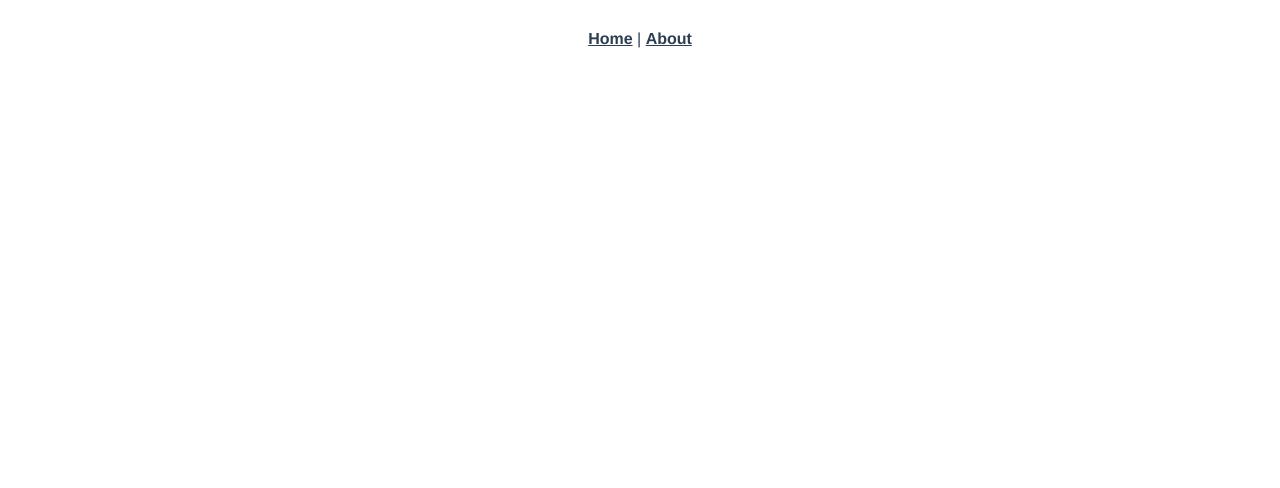
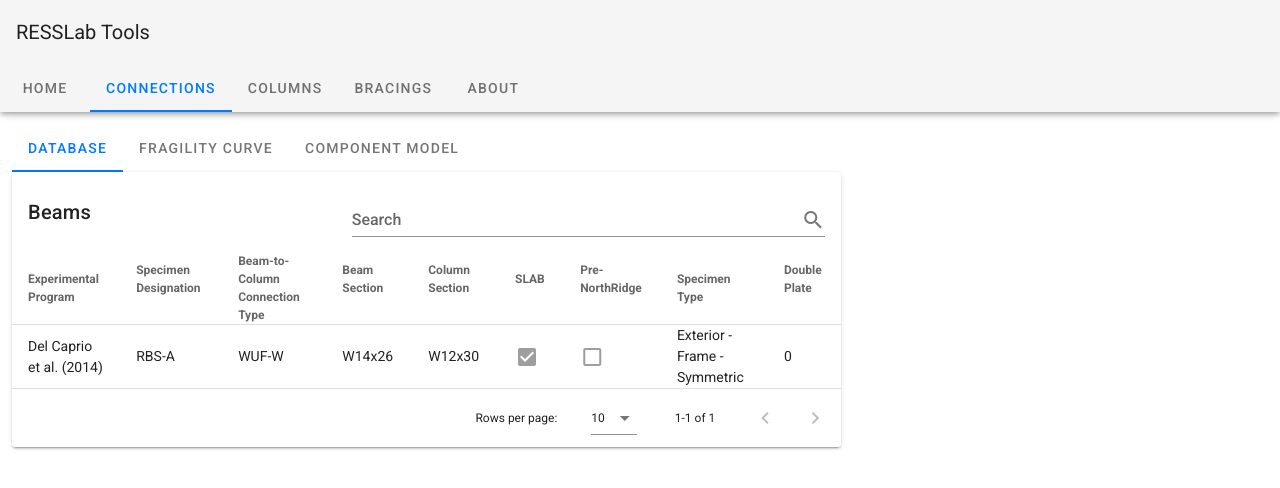
Before and after one commit to RESSLab-Team/resslab-hub, a Vue app in the folder frontend/: page /connections/database in a window 1280 px wide. Shown: the top 488 px of the page. Built offline with nearby package versions, Linux system fonts and the light colour scheme.

Commit message:
frontend: connections database table

```diff
--- a/frontend/src/App.vue
+++ b/frontend/src/App.vue
@@ -1,32 +1,21 @@
 <template>
-  <div id="app">
-    <div id="nav">
-      <router-link to="/">Home</router-link> |
-      <router-link to="/about">About</router-link>
-    </div>
-    <router-view />
-  </div>
+  <v-app>
+    <v-app-bar app>
+      <v-app-bar-title>
+        <div>RESSLab Tools</div>
+      </v-app-bar-title>
+      <template v-slot:extension>
+        <v-tabs>
+          <v-tab to="/">Home</v-tab>
+          <v-tab to="/connections">Connections</v-tab>
+          <v-tab to="/columns">Columns</v-tab>
+          <v-tab to="/bracings">Bracings</v-tab>
+          <v-tab to="/about">About</v-tab>
+        </v-tabs>
+      </template>
+    </v-app-bar>
+    <v-main>
+      <router-view />
+    </v-main>
+  </v-app>
 </template>
-
-<style lang="scss">
-#app {
-  font-family: Avenir, Helvetica, Arial, sans-serif;
-  -webkit-font-smoothing: antialiased;
-  -moz-osx-font-smoothing: grayscale;
-  text-align: center;
-  color: #2c3e50;
-}
-
-#nav {
-  padding: 30px;
-
-  a {
-    font-weight: bold;
-    color: #2c3e50;
-
-    &.router-link-exact-active {
-      color: #42b983;
-    }
-  }
-}
-</style>
--- a/frontend/src/components/HelloWorld.vue
+++ /dev/null
@@ -1,154 +0,0 @@
-<template>
-  <div class="hello">
-    <h1>{{ msg }}</h1>
-    <p>
-      For a guide and recipes on how to configure / customize this project,<br />
-      check out the
-      <a href="https://cli.vuejs.org" target="_blank" rel="noopener"
-        >vue-cli documentation</a
-      >.
-    </p>
-    <h3>Installed CLI Plugins</h3>
-    <ul>
-      <li>
-        <a
-          href="https://github.com/vuejs/vue-cli/tree/dev/packages/%40vue/cli-plugin-babel"
-          target="_blank"
-          rel="noopener"
-          >babel</a
-        >
-      </li>
-      <li>
-        <a
-          href="https://github.com/vuejs/vue-cli/tree/dev/packages/%40vue/cli-plugin-pwa"
-          target="_blank"
-          rel="noopener"
-          >pwa</a
-        >
-      </li>
-      <li>
-        <a
-          href="https://github.com/vuejs/vue-cli/tree/dev/packages/%40vue/cli-plugin-router"
-          target="_blank"
-          rel="noopener"
-          >router</a
-        >
-      </li>
-      <li>
-        <a
-          href="https://github.com/vuejs/vue-cli/tree/dev/packages/%40vue/cli-plugin-vuex"
-          target="_blank"
-          rel="noopener"
-          >vuex</a
-        >
-      </li>
-      <li>
-        <a
-          href="https://github.com/vuejs/vue-cli/tree/dev/packages/%40vue/cli-plugin-eslint"
-          target="_blank"
-          rel="noopener"
-          >eslint</a
-        >
-      </li>
-      <li>
-        <a
-          href="https://github.com/vuejs/vue-cli/tree/dev/packages/%40vue/cli-plugin-unit-mocha"
-          target="_blank"
-          rel="noopener"
-          >unit-mocha</a
-        >
-      </li>
-      <li>
-        <a
-          href="https://github.com/vuejs/vue-cli/tree/dev/packages/%40vue/cli-plugin-typescript"
-          target="_blank"
-          rel="noopener"
-          >typescript</a
-        >
-      </li>
-    </ul>
-    <h3>Essential Links</h3>
-    <ul>
-      <li>
-        <a href="https://vuejs.org" target="_blank" rel="noopener">Core Docs</a>
-      </li>
-      <li>
-        <a href="https://forum.vuejs.org" target="_blank" rel="noopener"
-          >Forum</a
-        >
-      </li>
-      <li>
-        <a href="https://chat.vuejs.org" target="_blank" rel="noopener"
-          >Community Chat</a
-        >
-      </li>
-      <li>
-        <a href="https://twitter.com/vuejs" target="_blank" rel="noopener"
-          >Twitter</a
-        >
-      </li>
-      <li>
-        <a href="https://news.vuejs.org" target="_blank" rel="noopener">News</a>
-      </li>
-    </ul>
-    <h3>Ecosystem</h3>
-    <ul>
-      <li>
-        <a href="https://router.vuejs.org" target="_blank" rel="noopener"
-          >vue-router</a
-        >
-      </li>
-      <li>
-        <a href="https://vuex.vuejs.org" target="_blank" rel="noopener">vuex</a>
-      </li>
-      <li>
-        <a
-          href="https://github.com/vuejs/vue-devtools#vue-devtools"
-          target="_blank"
-          rel="noopener"
-          >vue-devtools</a
-        >
-      </li>
-      <li>
-        <a href="https://vue-loader.vuejs.org" target="_blank" rel="noopener"
-          >vue-loader</a
-        >
-      </li>
-      <li>
-        <a
-          href="https://github.com/vuejs/awesome-vue"
-          target="_blank"
-          rel="noopener"
-          >awesome-vue</a
-        >
-      </li>
-    </ul>
-  </div>
-</template>
-
-<script lang="ts">
-import { Component, Prop, Vue } from "vue-property-decorator";
-
-@Component
-export default class HelloWorld extends Vue {
-  @Prop() private msg!: string;
-}
-</script>
-
-<!-- Add "scoped" attribute to limit CSS to this component only -->
-<style scoped lang="scss">
-h3 {
-  margin: 40px 0 0;
-}
-ul {
-  list-style-type: none;
-  padding: 0;
-}
-li {
-  display: inline-block;
-  margin: 0 10px;
-}
-a {
-  color: #42b983;
-}
-</style>
--- /dev/null
+++ b/frontend/src/components/SpecimenBrowser.vue
@@ -0,0 +1,117 @@
+<template>
+  <v-card>
+    <v-card-title>
+      Beams
+      <v-spacer></v-spacer>
+      <v-text-field
+        v-model="search"
+        hide-details
+        single-line
+        append-icon="mdi-magnify"
+        label="Search"
+      ></v-text-field>
+    </v-card-title>
+    <v-data-table :headers="headers" :items="specimens" :search="search">
+      <template v-slot:item.slab="{ item }">
+        <v-simple-checkbox v-model="item.slab" disabled></v-simple-checkbox>
+      </template>
+      <template v-slot:item.preNorthridge="{ item }">
+        <v-simple-checkbox
+          v-model="item.preNorthridge"
+          disabled
+        ></v-simple-checkbox>
+      </template>
+    </v-data-table>
+  </v-card>
+</template>
+
+<script lang="ts">
+import { Component, Vue } from "vue-property-decorator";
+import { DataTableHeader } from "vuetify";
+
+@Component
+export default class SpecimenBrowser extends Vue {
+  headers: DataTableHeader[] = [
+    {
+      text: "Experimental Program",
+      value: "experimentalProgram",
+    },
+    {
+      text: "Specimen Designation",
+      value: "specimenDesignation",
+    },
+    {
+      text: "Beam-to-Column Connection Type",
+      value: "beamToColumn.type",
+    },
+    {
+      text: "Beam Section",
+      value: "beam.section",
+    },
+    {
+      text: "Column Section",
+      value: "column.section",
+    },
+    {
+      text: "SLAB",
+      value: "slab",
+    },
+    {
+      text: "Pre-NorthRidge",
+      value: "preNorthridge",
+    },
+    {
+      text: "Specimen Type",
+      value: "specimenType",
+    },
+    {
+      text: "Double Plate",
+      value: "doublePlate",
+    },
+  ];
+  specimens: Specimen[] = [
+    {
+      experimentalProgram: "Del Caprio et al. (2014)",
+      specimenDesignation: "RBS-A",
+      beamToColumn: {
+        type: "WUF-W",
+      },
+      beam: {
+        section: "W14x26",
+      },
+      column: {
+        section: "W12x30",
+      },
+      slab: true,
+      preNorthridge: false,
+      specimenType: "Exterior - Frame - Symmetric",
+      doublePlate: 0,
+    },
+  ];
+  search = "";
+}
+
+interface Specimen {
+  experimentalProgram: string;
+  specimenDesignation: string;
+  beamToColumn: BeamToColumn;
+  beam: Beam;
+  column: Column;
+  slab: boolean;
+  preNorthridge: boolean;
+  specimenType: string;
+  doublePlate: number;
+}
+
+interface BeamToColumn {
+  type: string;
+}
+
+interface Beam {
+  section: string;
+}
+
+interface Column {
+  section: string;
+}
+</script>
--- a/frontend/src/router/index.ts
+++ b/frontend/src/router/index.ts
@@ -1,6 +1,6 @@
+import VueRouter, { RouteConfig } from "vue-router";
+
 import Vue from "vue";
-import VueRouter, { RouteConfig } from "vue-router";
-import Home from "../views/Home.vue";
 
 Vue.use(VueRouter);
 
@@ -8,16 +8,44 @@ const routes: Array<RouteConfig> = [
   {
     path: "/",
     name: "Home",
-    component: Home,
+    component: () => import("../views/Home.vue"),
+  },
+  {
+    path: "/connections",
+    component: () => import("../views/Connections.vue"),
+    children: [
+      {
+        path: "",
+        redirect: "database",
+      },
+      {
+        path: "database",
+        component: () => import("../views/connections/Database.vue"),
+      },
+      {
+        path: "fragility-curve",
+        component: () => import("../views/connections/FragilityCurve.vue"),
+      },
+      {
+        path: "component-model",
+        component: () => import("../views/connections/ComponentModel.vue"),
+      },
+    ],
+  },
+  {
+    path: "/columns",
+    name: "Columns",
+    component: () => import("../views/Columns.vue"),
+  },
+  {
+    path: "/bracings",
+    name: "Bracings",
+    component: () => import("../views/Bracings.vue"),
   },
   {
     path: "/about",
     name: "About",
-    // route level code-splitting
-    // this generates a separate chunk (about.[hash].js) for this route
-    // which is lazy-loaded when the route is visited.
-    component: () =>
-      import(/* webpackChunkName: "about" */ "../views/About.vue"),
+    component: () => import("../views/About.vue"),
   },
 ];
 
--- a/frontend/src/views/About.vue
+++ b/frontend/src/views/About.vue
@@ -1,5 +1,5 @@
 <template>
-  <div class="about">
-    <h1>This is an about page</h1>
-  </div>
+  <v-container>
+    <h1>About</h1>
+  </v-container>
 </template>
--- /dev/null
+++ b/frontend/src/views/Bracings.vue
@@ -0,0 +1,5 @@
+<template>
+  <v-container>
+    <h1>Bracings</h1>
+  </v-container>
+</template>
--- /dev/null
+++ b/frontend/src/views/Columns.vue
@@ -0,0 +1,5 @@
+<template>
+  <v-container>
+    <h1>Columns</h1>
+  </v-container>
+</template>
--- /dev/null
+++ b/frontend/src/views/Connections.vue
@@ -0,0 +1,10 @@
+<template>
+  <v-container fluid>
+    <v-tabs>
+      <v-tab to="/connections/database">Database</v-tab>
+      <v-tab to="/connections/fragility-curve">Fragility Curve</v-tab>
+      <v-tab to="/connections/component-model">Component Model</v-tab>
+    </v-tabs>
+    <router-view></router-view>
+  </v-container>
+</template>
--- a/frontend/src/views/Home.vue
+++ b/frontend/src/views/Home.vue
@@ -1,18 +1,12 @@
 <template>
-  <div class="home">
-    <img alt="Vue logo" src="../assets/logo.png" />
-    <HelloWorld msg="Welcome to Your Vue.js + TypeScript App" />
-  </div>
+  <v-container>
+    <h1>RESSLab Tools</h1>
+  </v-container>
 </template>
 
 <script lang="ts">
 import { Component, Vue } from "vue-property-decorator";
-import HelloWorld from "@/components/HelloWorld.vue"; // @ is an alias to /src
 
-@Component({
-  components: {
-    HelloWorld,
-  },
-})
+@Component
 export default class Home extends Vue {}
 </script>
--- /dev/null
+++ b/frontend/src/views/connections/ComponentModel.vue
@@ -0,0 +1,5 @@
+<template>
+  <div>
+    <h1>Component Model</h1>
+  </div>
+</template>
--- /dev/null
+++ b/frontend/src/views/connections/Database.vue
@@ -0,0 +1,19 @@
+<template>
+  <v-row>
+    <v-col cols="8">
+      <specimen-browser></specimen-browser>
+    </v-col>
+  </v-row>
+</template>
+
+<script lang="ts">
+import { Component, Vue } from "vue-property-decorator";
+import SpecimenBrowser from "@/components/SpecimenBrowser.vue";
+
+@Component({
+  components: {
+    SpecimenBrowser,
+  },
+})
+export default class Home extends Vue {}
+</script>
--- /dev/null
+++ b/frontend/src/views/connections/FragilityCurve.vue
@@ -0,0 +1,5 @@
+<template>
+  <div>
+    <h1>Fragility Curve</h1>
+  </div>
+</template>
```
Also changed, not shown: 1 other file (tests, documents, lock files or other folders).
